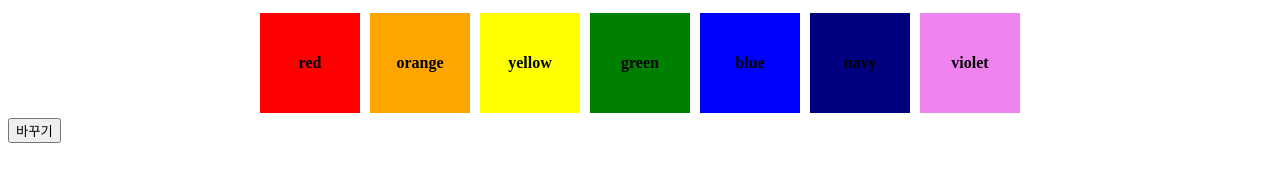
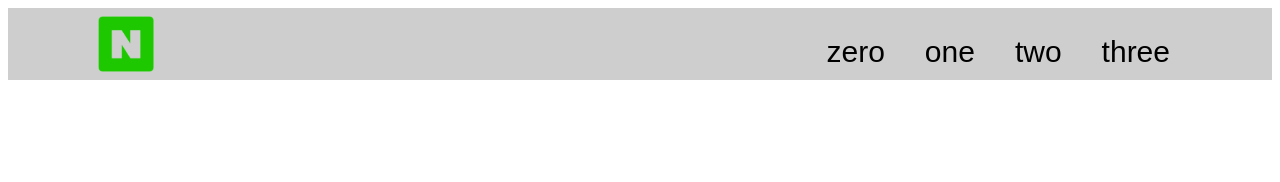
Before and after one commit to Moon-GD/Web-Developing, a plain HTML site: page 프론트엔드/practice/index.html in a window 1280 px wide. Drawn offline with Linux system fonts and the light colour scheme; files whose address does not match are found by name.

Commit message:
dropdown 혼자서 만들어보기

```diff
--- a/프론트엔드/practice/index.html
+++ b/프론트엔드/practice/index.html
@@ -4,21 +4,75 @@
   <meta charset="UTF-8">
   <meta http-equiv="X-UA-Compatible" content="IE=edge">
   <meta name="viewport" content="width=device-width, initial-scale=1.0">
-  <title>Document</title>
+  <title>Practice</title>
   <link rel="stylesheet" href="./style.css">
+
+  <!-- js -->
   <script defer src="./main.js"></script>
 </head>
 <body>
-  <div class="rainbow">
-    <div class="item red">red</div>
-    <div class="item orange">orange</div>
-    <div class="item yellow">yellow</div>
-    <div class="item green">green</div>
-    <div class="item blue">blue</div>
-    <div class="item navy">navy</div>
-    <div class="item violet">violet</div>
-    <div class="item temp">temp</div>
-  </div>
-  <button onclick="change()">바꾸기</button>
+  <header>
+    <div class="inner">
+      <a href="/">
+        <img src="./naver-logo.png" alt="네이버 로고">
+      </a>
+      <div class="main-menu">
+        <ul>
+          <li class="item">
+            <div class="name">
+              zero
+            </div>
+            <div class="content">
+              <div class="first">
+                zeroth-first-layout
+              </div>
+              <div class="second">
+                zeroth-second-layout
+              </div>
+            </div>
+          </li>
+          <li class="item">
+            <div class="name">
+              one
+            </div>
+            <div class="content">
+              <div class="first">
+                one-first-layout
+              </div>
+              <div class="second">
+                one-second-layout
+              </div>
+            </div>
+          </li>
+          <li class="item">
+            <div class="name">
+              two
+            </div>
+            <div class="content">
+              <div class="first">
+                two-first-layout
+              </div>
+              <div class="second">
+                two-second-layout
+              </div>
+            </div>
+          </li>
+          <li class="item">
+            <div class="name">
+              three
+            </div>
+            <div class="content">
+              <div class="first">
+                three-first-layout
+              </div>
+              <div class="second">
+                three-second-layout
+              </div>
+            </div>
+          </li>
+        </ul>
+      </div>
+    </div>
+  </header>
 </body>
 </html>
--- a/프론트엔드/practice/main.js
+++ /dev/null
@@ -1,31 +0,0 @@
-let items = document.querySelectorAll('.item');
-
-
-let firstText = '';
-
-function change() {
-  items.forEach(function(item, index) {
-    setTimeout(()=> {
-      if(index == 0) {
-        firstText = items[0].textContent;
-      }
-      if (index + 1 >= 7) {
-        item.textContent = firstText;
-      }
-      else {
-        item.textContent = items[index+1].textContent;
-      }
-    }, 100 * index)
-  })
-
-  items.forEach(function(item, index) {
-    setTimeout(()=> {
-      if (index + 1 >= 7) {
-        item.style.backgroundColor = `${item.textContent}`;
-      }
-      else {
-        item.style.backgroundColor = `${item.textContent}`;
-      }
-    }, 700 + 100 * index)
-  })
-}
--- a/프론트엔드/practice/style.css
+++ b/프론트엔드/practice/style.css
@@ -1,51 +1,88 @@
-.rainbow {
-  width: 80%;
-  margin: 0 auto;
-  display: flex;
-  justify-content: center;
-  align-items: center;
+/* common */
+a {
+  text-decoration: none;
 }
 
-.rainbow .item {
-  display: flex;
-  width: 100px;
-  height: 100px;
-  justify-content: center;
-  align-items: center;
-  margin: 5px;
-  font-weight: 700;
+li {
+  list-style: none;
 }
 
-.rainbow .item.red {
-  background-color: red;
+/* header */
+header {
+  background-color: #cecece;
 }
 
-.rainbow .item.orange {
-  background-color: orange;
+header .inner {
+  width: 1100px;
+  height: 72px;
+  margin: 0 auto;
+  background-color: #cecece;
+  position: relative;
 }
 
-.rainbow .item.yellow {
-  background-color: yellow;
+header .inner a {
+  position: absolute;
+  top: 0;
+  height: 72px;
+  width: 72px;
 }
 
-.rainbow .item.green {
-  background-color: green;
+header .inner a img {
+  width: 100%;
+  height: 100%;
 }
 
-.rainbow .item.blue {
-  background-color: blue;
+header .inner .main-menu {
+  position: relative;
+  height: 50px;
 }
 
-.rainbow .item.navy {
-  background-color: navy;
+header .inner .main-menu ul {
+  display: flex;
+  position: absolute;
+  right: 0;
 }
 
-.rainbow .item.violet {
-  background-color: violet;
+header .inner .main-menu ul li {
+  font-size: 30px;
+  line-height: 1.2;
+  font-family: Arial, sans-serif;
 }
 
-.rainbow .item.temp {
-  display: none;
-  width: 0;
-  height: 0;
+header .inner .main-menu ul li.item:hover .name {
+  transition: 0.2s;
+  background-color: gray;
+  color:white;
+  border-radius: 5px 5px 0 0;
 }
+
+header .inner .main-menu ul li .name {
+  padding: 10px 20px 10px 20px;
+}
+
+header .inner .main-menu ul li .content {
+  width: 100%;
+  position: fixed;
+  left: 0;
+}
+
+header .inner .main-menu ul li .content .first {
+  display:none;
+  background-color: #555;
+
+}
+
+header .inner .main-menu ul li .content .second {
+  display:none;
+  background-color: #666;
+}
+
+header .inner .main-menu ul li.item:hover .first {
+  height: 100px;
+  display:block;
+}
+
+header .inner .main-menu ul li.item:hover .second {
+  height: 50px;
+  display:block;
+}
```
Also changed, not shown: 프론트엔드/practice/naver-logo.png (added).
